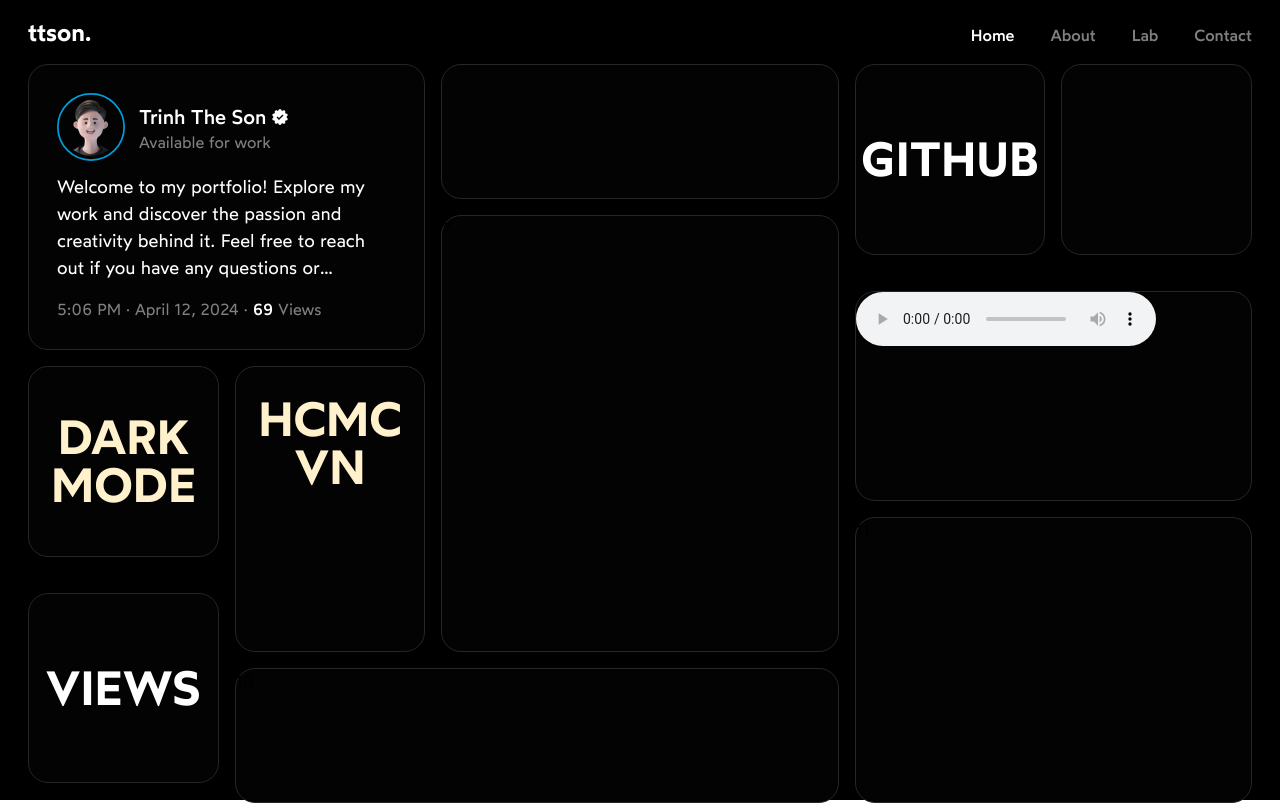
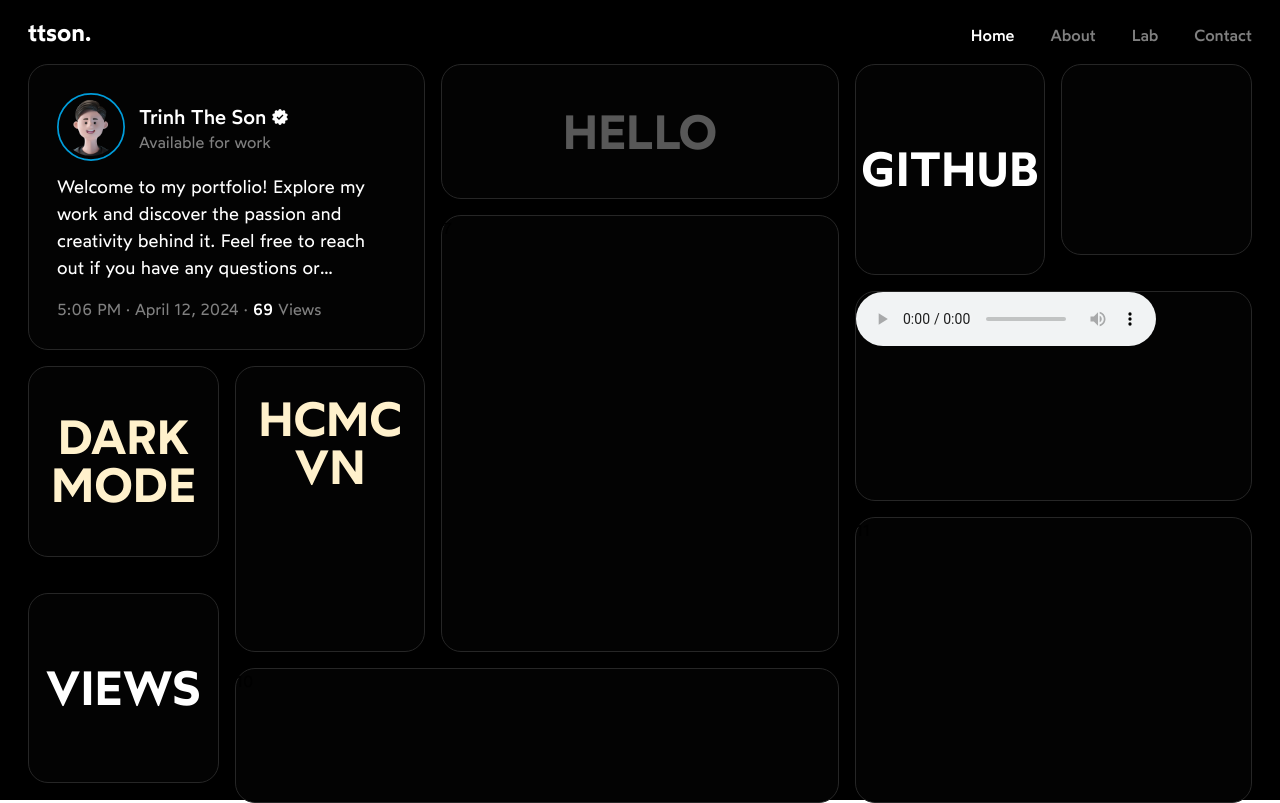
Before and after one commit to ttsoncs/portfolio-refactor, a Next.js app: page / in a window 1280 px wide. Built offline with nearby package versions, Linux system fonts and the light colour scheme.

Commit message:
Adjust aspect-ratio and padding in FirstGrid.js Remove unused code in SecondGrid.js Update color variables in constants.js Adjust background color and border in ThirdGrid.js

```diff
--- a/src/components/HomeGrid/FirstGrid.js
+++ b/src/components/HomeGrid/FirstGrid.js
@@ -54,7 +54,6 @@ const Wrapper = styled.section`
   padding: 28px;
 
   @media ${QUERIES.phoneAndSmaller} {
-    aspect-ratio: 4 / 3;
     grid-column: 1/-1;
     grid-row: initial;
     padding: 24px;
--- a/src/components/HomeGrid/SecondGrid.js
+++ b/src/components/HomeGrid/SecondGrid.js
@@ -6,7 +6,7 @@ import TextLoop from "@/components/TextLoop";
 function SecondGrid() {
   return (
     <Wrapper>
-      {/* <TextLoop /> */}
+      <TextLoop />
     </Wrapper>
   );
 }
--- a/src/components/HomeGrid/ThirdGrid.js
+++ b/src/components/HomeGrid/ThirdGrid.js
@@ -11,7 +11,6 @@ function ThirdGrid() {
 }
 
 const Wrapper = styled.section`
-  aspect-ratio: 1 / 1;
   background-color: var(--color-box-background);
   border-radius: 20px;
   border: 1px solid var(--color-border);
```
